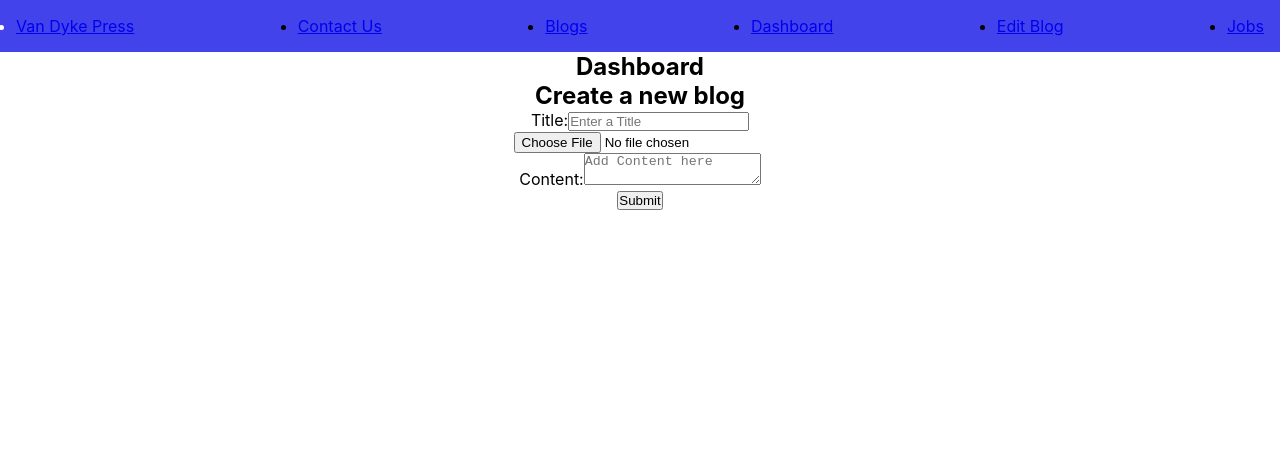
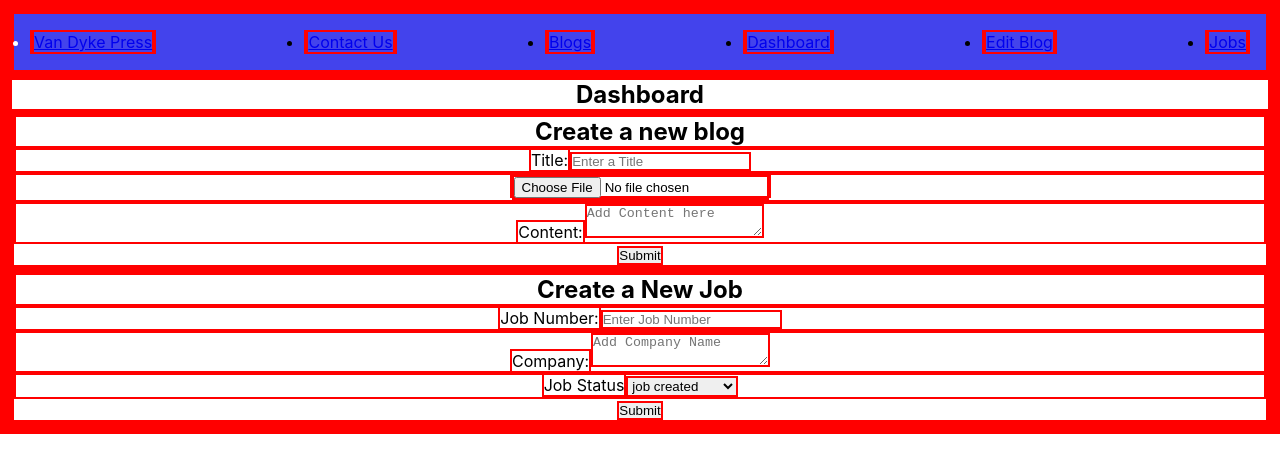
Before and after one commit to JordanWalling/vandyke-frontend, a React (Create React App) app in the folder src/client/: page /dashboard in a window 1280 px wide. Shown: the top 472 px of the page. Built offline with nearby package versions, Linux system fonts and the light colour scheme; no server answers.

Commit message:
create Job Form in Dashboard

```diff
--- a/src/client/src/components/CreateJob.js
+++ b/src/client/src/components/CreateJob.js
@@ -1,7 +1,15 @@
-const CreateJob = () => {
+const CreateJob = ({
+  number,
+  setNumber,
+  company,
+  setCompany,
+  status,
+  setStatus,
+  handleJobSubmit,
+}) => {
   return (
     <div>
-      <form className="form" onSubmit={handleSubmit}>
+      <form className="form" onSubmit={handleJobSubmit}>
         <h2>Create a New Job</h2>
         <div>
           <label>Job Number:</label>
@@ -21,8 +29,21 @@ const CreateJob = () => {
             onChange={(e) => setCompany(e.target.value)}
           />
         </div>
-        <div></div>
-        <button onClick={handleSubmit}>Submit</button>
+        <div>
+          <label htmlFor="status">Job Status</label>
+          <select
+            value={status}
+            onChange={(e) => setStatus(e.target.value)}
+            name="status"
+          >
+            <option value="created">job created</option>
+            <option value="progress">job in progress</option>
+            <option value="completed">job completed</option>
+            <option value="sent">job sent</option>
+          </select>
+        </div>
+
+        <button onClick={handleJobSubmit}>Submit</button>
       </form>
     </div>
   );
--- /dev/null
+++ b/src/client/src/components/JobCard.module.css
@@ -0,0 +1,12 @@
+* {
+  margin: 0;
+  padding: 0;
+  box-sizing: border-box;
+  border: 2px solid red;
+}
+
+.JobCardContainers {
+}
+
+.JobCardInfo {
+}
--- a/src/client/src/pages/Dashboard.js
+++ b/src/client/src/pages/Dashboard.js
@@ -1,13 +1,19 @@
 import { useState } from "react";
 import CreateBlog from "../components/CreateBlog";
+import CreateJob from "../components/CreateJob";
 import axios from "axios";
 
 const BASE_URL = process.env.REACT_APP_BASE_URL;
 
 const Dashboard = () => {
+  // state to create blogs
   const [content, setContent] = useState("");
   const [title, setTitle] = useState("");
   const [image, setImage] = useState({});
+  // state to create jobs
+  const [number, setNumber] = useState("");
+  const [company, setCompany] = useState("");
+  const [status, setStatus] = useState("");
 
   // handle image
   const handleImage = async (e) => {
@@ -30,6 +36,7 @@ const Dashboard = () => {
     }
   };
 
+  // CREATE BLOG HANDLE SUBMIT
   const handleSubmit = async (e) => {
     e.preventDefault();
 
@@ -38,6 +45,21 @@ const Dashboard = () => {
         content,
         title,
         image,
+      });
+      console.log(data);
+    } catch (err) {
+      console.log(err);
+    }
+  };
+
+  // CREATE JOB HANDLE SUBMIT
+  const handleJobSubmit = async (e) => {
+    e.preventDefault();
+    try {
+      const { data } = await axios.post(`${BASE_URL}/job`, {
+        number,
+        company,
+        status,
       });
       console.log(data);
     } catch (err) {
@@ -58,6 +80,15 @@ const Dashboard = () => {
         setImage={setImage}
         handleImage={handleImage}
       />
+      <CreateJob
+        number={number}
+        setNumber={setNumber}
+        company={company}
+        setCompany={setCompany}
+        status={status}
+        setStatus={setStatus}
+        handleJobSubmit={handleJobSubmit}
+      />
     </div>
   );
 };
--- a/src/client/src/pages/Jobcard.js
+++ b/src/client/src/pages/Jobcard.js
@@ -1,21 +1,22 @@
-import { Link, useParams } from "react-router-dom";
+import { Link } from "react-router-dom";
+import classes from "../components/JobCard.module.css";
 
 const JobCard = ({ job }) => {
   const { _id, number, status, company } = job;
   // const { number, company, status, _id } = job;
 
   return (
-    <div>
-      <h1>SingleJob</h1>
-
-      <div key={_id}>
-        <div>{number}</div>
-        <div>{company} </div>
-        <div>{status} </div>
-        <div>{_id} </div>
-      </div>
-      <Link to={`/jobs/${_id}`}>Link</Link>
+    // <div className={classes.JobCardContainers}>
+    <div className={classes.JobCardInfo} key={_id}>
+      <h3>{company}</h3>
+      <div>Job Number: {number}</div>
+      <div>Job Status: {status} </div>
+      <div>Job Id: {_id} </div>
+      <button>
+        <Link to={`/jobs/${_id}`}>{company}</Link>
+      </button>
     </div>
+    // </div>
   );
 };
 
```
